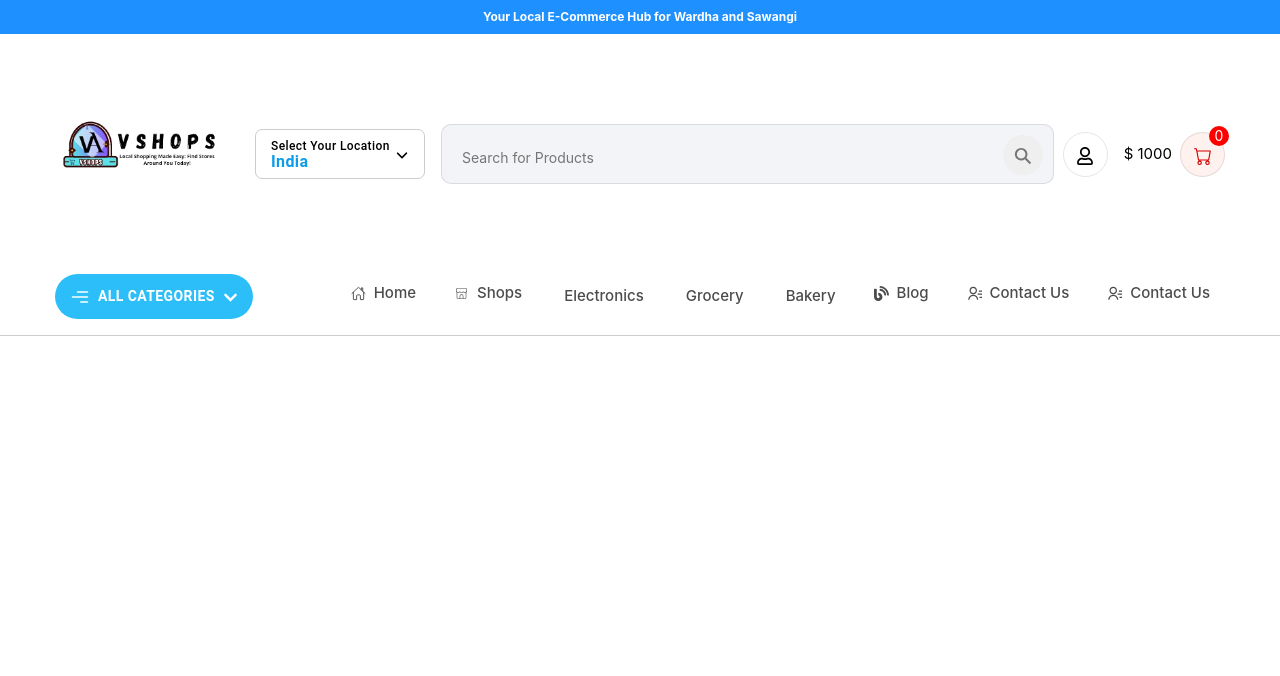
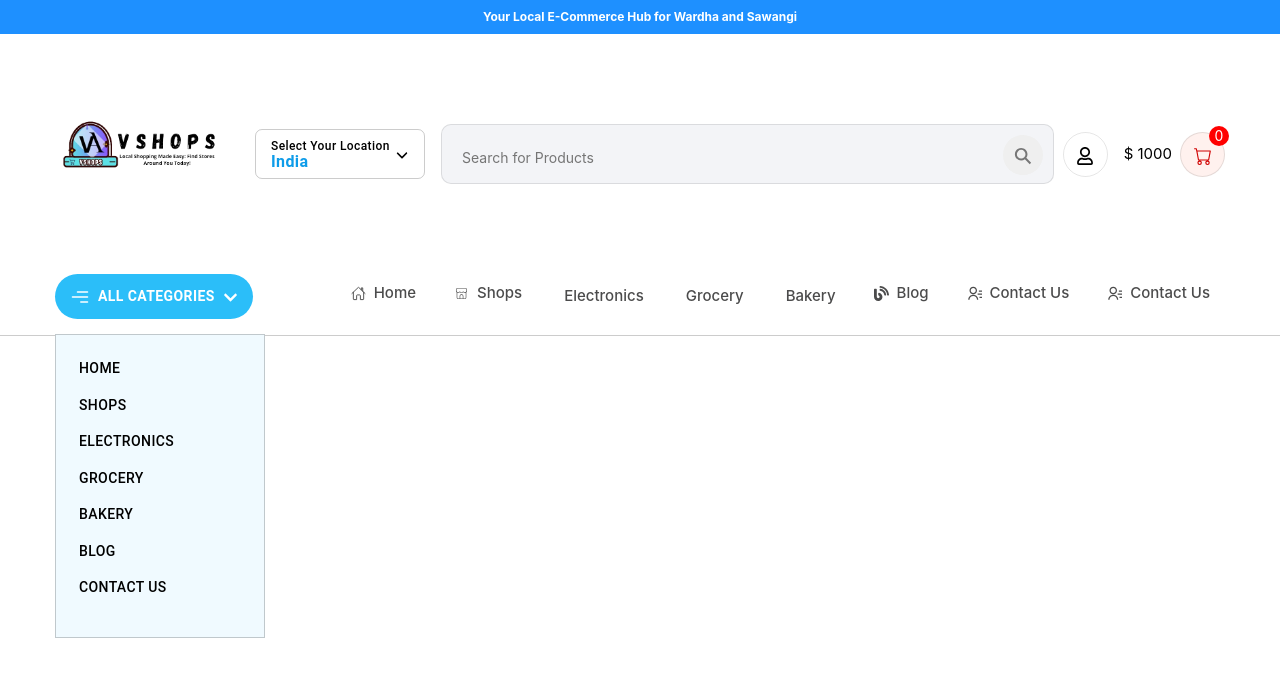
Before and after one commit to VinayAmbatkar/FULL_Stack_Ecommerce_VShop, a React (Create React App) app: page / in a window 1280 px wide. Shown: the top 676 px of the page. Built offline with nearby package versions, Linux system fonts and the light colour scheme.

Commit message:
sibar scroll adeded

```diff
--- a/src/App.css
+++ b/src/App.css
@@ -68,6 +68,22 @@ header .part3 .circle svg{font-size: 18px !important;}
 
 nav .navPart1{max-width: 20%; flex: 0 0 20%;}
 nav .navPart2{max-width: 80%; flex: 0 0 80%;}
+nav .navPart1 .catWrapper{position: relative;}
+nav .navPart1 .catWrapper .sidebarNav{width: 100%; height:0px;opacity: 0; background: #f0faff;position:absolute;top: 135%;left: 0px; border:
+   1px solid rgba(0, 0, 0, 0.2); padding: 15px 0px; transform: all 0.2s;visibility: hidden;}
+   nav .navPart1 .catWrapper .sidebarNav.open{height:auto;opacity: 1;visibility: inherit;}
+
+
+nav .navPart1 .catWrapper .sidebarNav ul li{width: 100%;list-style: none;padding:0px 15px;}
+nav .navPart1 .catWrapper .sidebarNav ul li button{color: #000;width: 100%; justify-content: flex-start;text-transform: uppercase !important;}
+nav .navPart1 .catWrapper .sidebarNav ul li button:hover{background: transparent !important;}
+
+
+
+
+
+
+
 
 nav .allCatTab{ background: #2bbef9; padding: 10px 15px !important; border-radius: 30px;}
 nav .allCatTab *{color: #fff;}
--- a/src/Components/Header/Navigation/index.js
+++ b/src/Components/Header/Navigation/index.js
@@ -1,4 +1,4 @@
-import React from 'react'
+import React, { useState } from 'react'
 import { Button } from "@mui/material";
 import { CgMenuRight } from "react-icons/cg";
 import { FaChevronDown } from "react-icons/fa";
@@ -9,23 +9,43 @@ import { RiContactsLine } from "react-icons/ri";
 import { FaBlog } from "react-icons/fa";
 
 const Navigation = () => {
+
+  // State to used to open and close sidebar
+  const[isOpenSidebarVal, setisOpenSidebarVal] = useState(true);
   return (
     <nav>
-
     <div className="container">
       <div className="row">
         <div className="col-sm-3 navPart1">
-          <Button className='allCatTab align-items-center'>
+          <div className="catWrapper">
+          <Button className='allCatTab align-items-center'onClick={()=>setisOpenSidebarVal(!isOpenSidebarVal)}>
             <span className='icon1 mr-2'><CgMenuRight /></span>
            <span class="text">All Categories</span>
            <span className='icon2 ml-2'><FaChevronDown /></span>
 
           </Button>
+
+          {/* Function to open and close sidebar */}
+          <div className={`sidebarNav ${isOpenSidebarVal===true ?`open`:``}`}>
+            <ul>
+
+            <li className='list-inline-item'><Link to= '/'><Button>Home</Button></Link></li>
+            <li className='list-inline-item'><Link to= '/'>  <Button>Shops</Button></Link></li>
+            <li className='list-inline-item'><Link to= '/'> <Button>Electronics</Button></Link></li>
+            <li className='list-inline-item'><Link to= '/'> <Button> Grocery</Button></Link></li>
+            <li className='list-inline-item'><Link to= '/'>  <Button>Bakery</Button></Link></li>
+            <li className='list-inline-item'><Link to= '/'><Button>Blog</Button></Link></li>
+            <li className='list-inline-item'><Link to= '/'><Button>Contact Us</Button> </Link></li>
+
+            </ul>
+          </div>
+          </div>
         </div>
 
         <div className="col-sm-10 navPart2 d-flex align-items-center">
             <ul className='list list-inline ml-auto'>
-                <li className='list-inline-item'><Link to= '/'> <IoHomeOutline /> &nbsp; Home</Link><div className="submenu shadow">
+                <li className='list-inline-item'><Link to= '/'> <IoHomeOutline /> &nbsp; Home</Link>
+                <div className="submenu shadow">
                   <Link to= '/'> <CiShop /> &nbsp; New Arrivals</Link>
                   <Link to= '/'> <CiShop /> &nbsp; Best Sellers</Link>
                   <Link to= '/'> <CiShop /> &nbsp; Special Offers</Link>
@@ -33,10 +53,36 @@ const Navigation = () => {
                   <Link to= '/'> <CiShop /> &nbsp; Featured Products</Link>
                   </div>
                 </li>
-                <li className='list-inline-item'><Link to= '/'> <CiShop /> &nbsp; Shops</Link></li>
-                <li className='list-inline-item'><Link to= '/'> &nbsp;Electronics</Link></li>
-                <li className='list-inline-item'><Link to= '/'>&nbsp;Grocery</Link></li>
-                <li className='list-inline-item'><Link to= '/'>&nbsp;Bakery</Link></li>
+                <li className='list-inline-item'><Link to= '/'> <CiShop /> &nbsp; Shops</Link>
+                <div className="submenu shadow">
+                  <Link to= '/'> <CiShop /> &nbsp; New Arrivals</Link>
+                  <Link to= '/'> <CiShop /> &nbsp; Best Sellers</Link>
+                  <Link to= '/'> <CiShop /> &nbsp; Special Offers</Link>
+                  <Link to= '/'> <CiShop /> &nbsp; Trending</Link>
+                  <Link to= '/'> <CiShop /> &nbsp; Featured Products</Link>
+                  </div></li>
+                <li className='list-inline-item'><Link to= '/'> &nbsp;Electronics</Link>
+                <div className="submenu shadow">
+                  <Link to= '/'> <CiShop /> &nbsp; New Arrivals</Link>
+                  <Link to= '/'> <CiShop /> &nbsp; Best Sellers</Link>
+                  <Link to= '/'> <CiShop /> &nbsp; Special Offers</Link>
+                  <Link to= '/'> <CiShop /> &nbsp; Trending</Link>
+                  <Link to= '/'> <CiShop /> &nbsp; Featured Products</Link>
+                  </div></li>
+                <li className='list-inline-item'><Link to= '/'>&nbsp;Grocery</Link><div className="submenu shadow">
+                  <Link to= '/'> <CiShop /> &nbsp; New Arrivals</Link>
+                  <Link to= '/'> <CiShop /> &nbsp; Best Sellers</Link>
+                  <Link to= '/'> <CiShop /> &nbsp; Special Offers</Link>
+                  <Link to= '/'> <CiShop /> &nbsp; Trending</Link>
+                  <Link to= '/'> <CiShop /> &nbsp; Featured Products</Link>
+                  </div></li>
+                <li className='list-inline-item'><Link to= '/'>&nbsp;Bakery</Link><div className="submenu shadow">
+                  <Link to= '/'> <CiShop /> &nbsp; New Arrivals</Link>
+                  <Link to= '/'> <CiShop /> &nbsp; Best Sellers</Link>
+                  <Link to= '/'> <CiShop /> &nbsp; Special Offers</Link>
+                  <Link to= '/'> <CiShop /> &nbsp; Trending</Link>
+                  <Link to= '/'> <CiShop /> &nbsp; Featured Products</Link>
+                  </div></li>
                 <li className='list-inline-item'><Link to= '/'><FaBlog/>&nbsp; Blog</Link></li>
                 <li className='list-inline-item'><Link to= '/'><RiContactsLine />&nbsp; Contact Us</Link></li>
                 <li className='list-inline-item'><Link to= '/'><RiContactsLine />&nbsp; Contact Us</Link></li>
```
